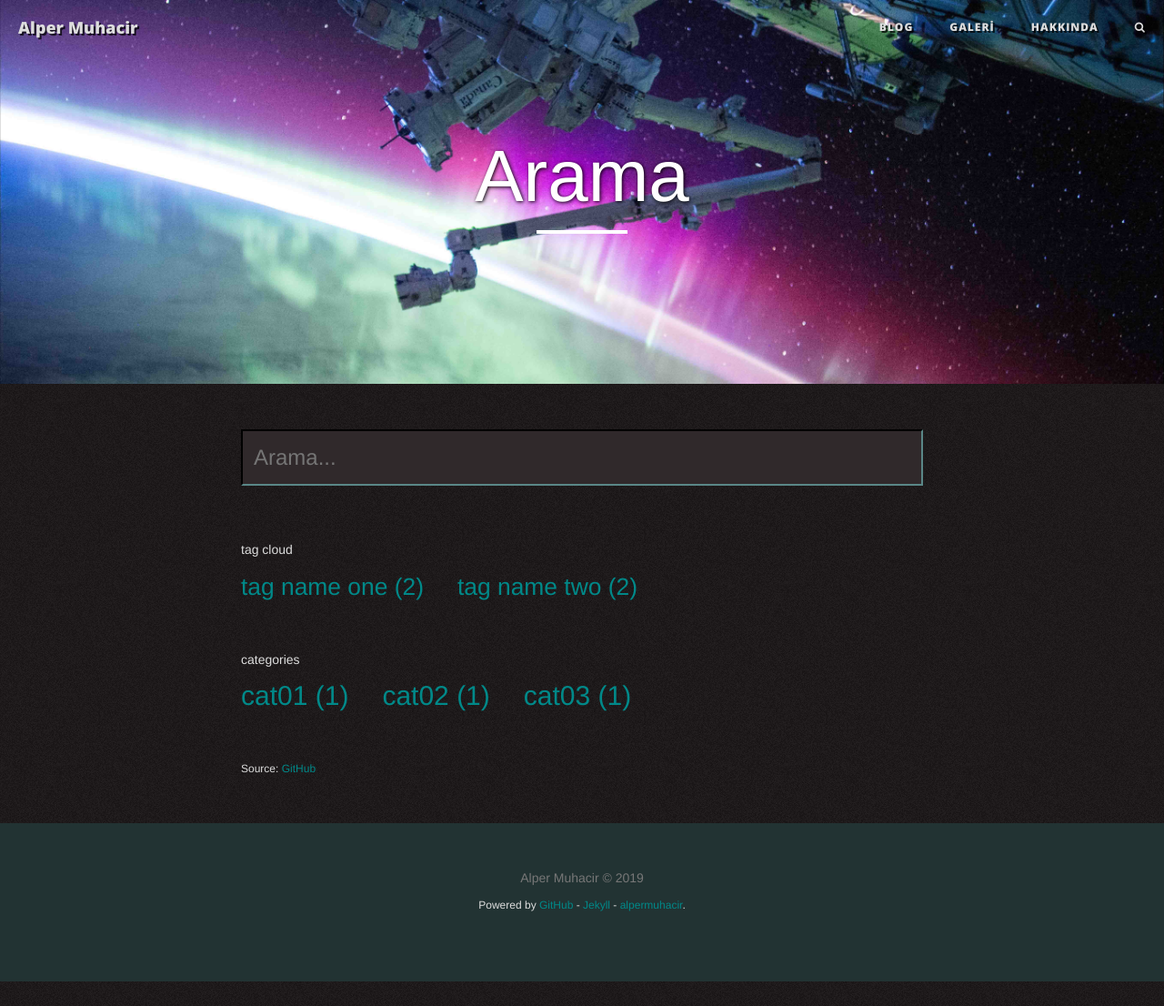
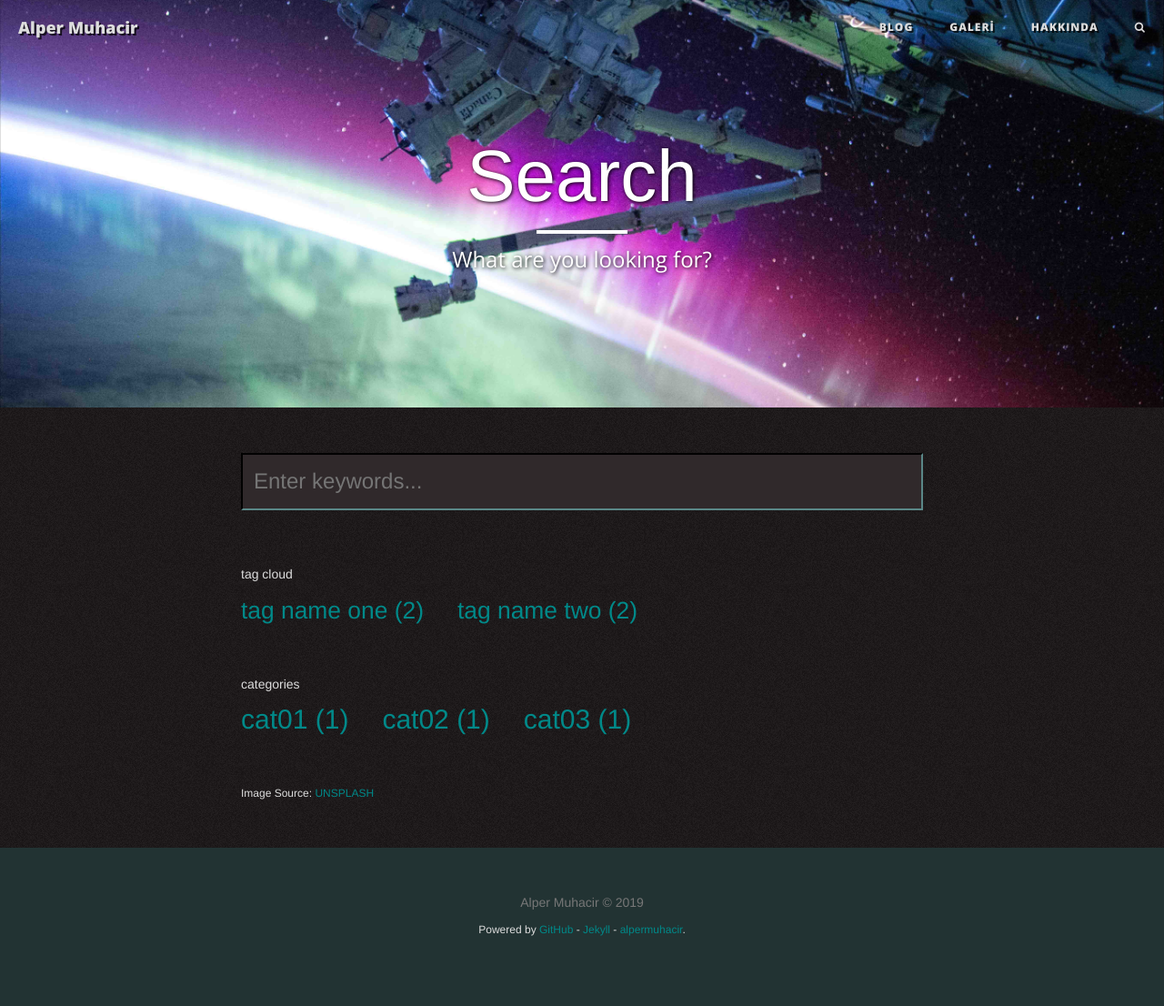
Before and after one commit to naimalpermuhacir/naimalpermuhacir.github.io, a Jekyll site: the page built from pages/search/index.html, in a window 1280 px wide and 1106 px high. Shown: the whole window at 91% size. Built offline with Jekyll 4.4.1, drawn with Linux system fonts in a browser that asks for light colours; nearby versions of some CDN libraries.

Commit message:
http req

```diff
--- a/pages/about/index.html
+++ b/pages/about/index.html
@@ -28,4 +28,4 @@ permalink: /about/
 <h4>All the commits were performed with the help of <a href="https://www.sourcetreeapp.com/">Source Tree</a> app.</h4>
 
 <br>
-<h6><p>Source: <a href="https://github.com/alpermuhacir/alpermuhacir.github.io">GitHub</a></p></h6>
+<h6><p>Image Source: <a href="https://unsplash.com/photos/oMpAz-DN-9I/">Unsplash</a></p></h6>
--- a/pages/gallery/index.html
+++ b/pages/gallery/index.html
@@ -63,7 +63,7 @@ permalink: /gallery/
   </script>
 
 <br>
-<h6>Source: <a href="https://github.com/alpermuhacir/alpermuhacir.github.io">GitHub</a></h6>
+<h6>Image Source: <a href="https://unsplash.com/photos/YOT6kS8YtEA">UNSPLASH</a>
 
 
 
--- a/pages/search/index.html
+++ b/pages/search/index.html
@@ -1,7 +1,7 @@
 ---
 layout: page
-title: Arama
-description: ""
+title: Search
+description: "What are you looking for?"
 header-img: "assets/owner/hero/search-bg.jpg"
 permalink: /search/
 ---
@@ -34,7 +34,7 @@ permalink: /search/
     </style>
 
 <!-- Html Elements for Search -->
-<input type="text" id="search-input" placeholder="Arama...">
+<input type="text" id="search-input" placeholder="Enter keywords...">
 <ul id="results-container" style="list-style-type: none;"></ul>
 
 <!-- Script pointing to jekyll-search.js -->
@@ -98,4 +98,4 @@ permalink: /search/
 </style>
 
 <br>
-<h6>Source: <a href="https://github.com/alpermuhacir/alpermuhacir.github.io">GitHub</a></h6>
+<h6>Image Source: <a href="https://source.unsplash.com/NuE8Nu3otjo">UNSPLASH</a></h6>
```
